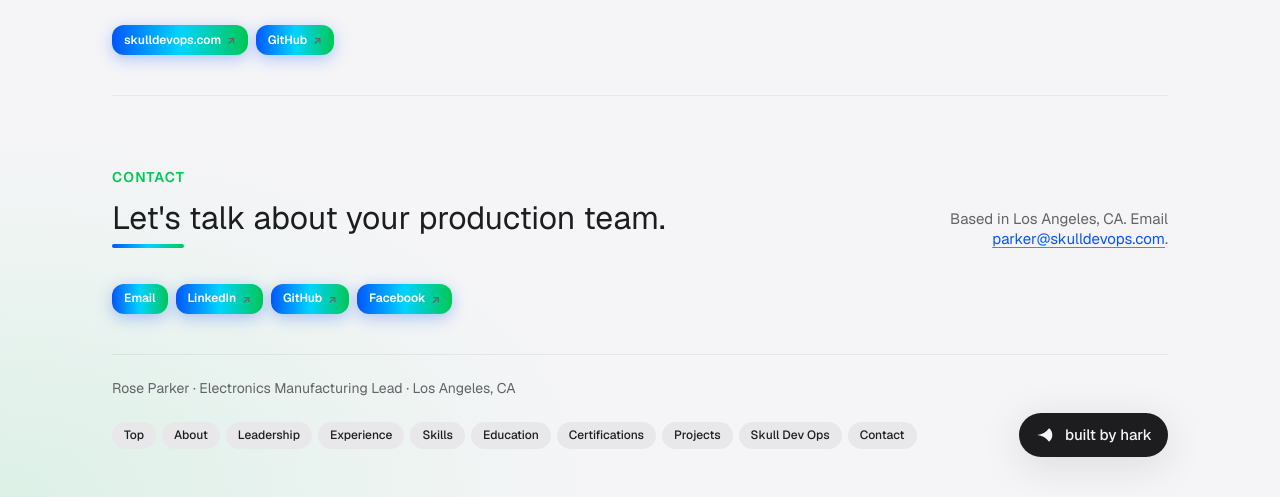
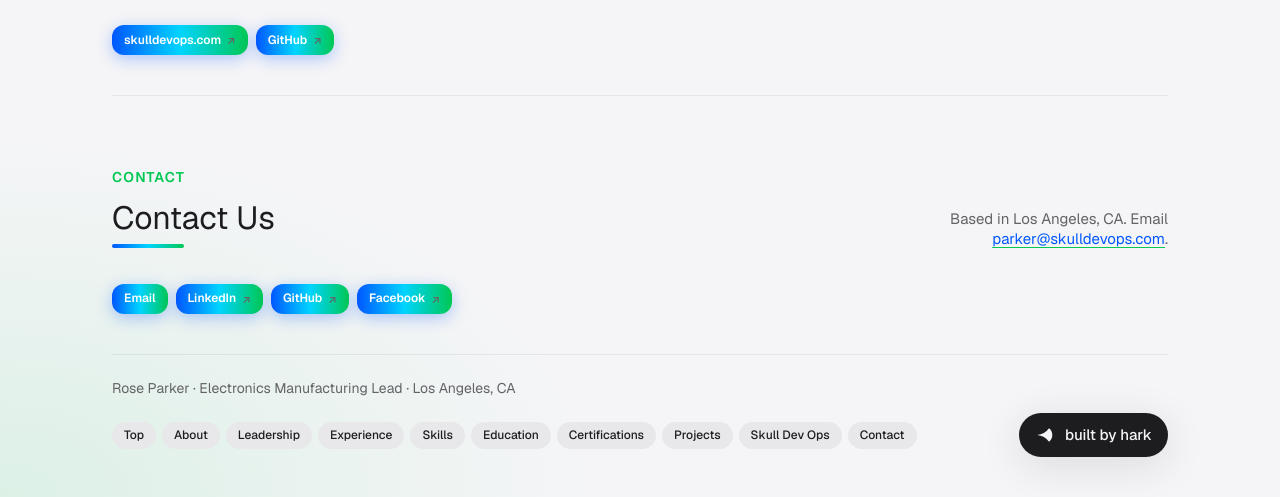
Before and after one commit to nivearoseparker-cmyk/nivearoseparker-cmyk.github.io, a plain HTML site: page index.html in a window 1280 px wide. Shown: the part 5906-6403 px from the top of the page. Drawn offline with nearby package versions, Linux system fonts and the light colour scheme.

Commit message:
Contact heading: Contact Us

```diff
--- a/index.html
+++ b/index.html
@@ -340,7 +340,7 @@
         <section class="section" id="contact" data-nav="Contact">
           <div class="head">
             <p class="head__eyebrow">Contact</p>
-            <h2>Let's talk about your production team.</h2>
+            <h2>Contact Us</h2>
             <p class="head__sub">Based in Los Angeles, CA. Email <a class="link" href="mailto:parker@skulldevops.com">parker@skulldevops.com</a>.</p>
           </div>
           <div class="links">
```
